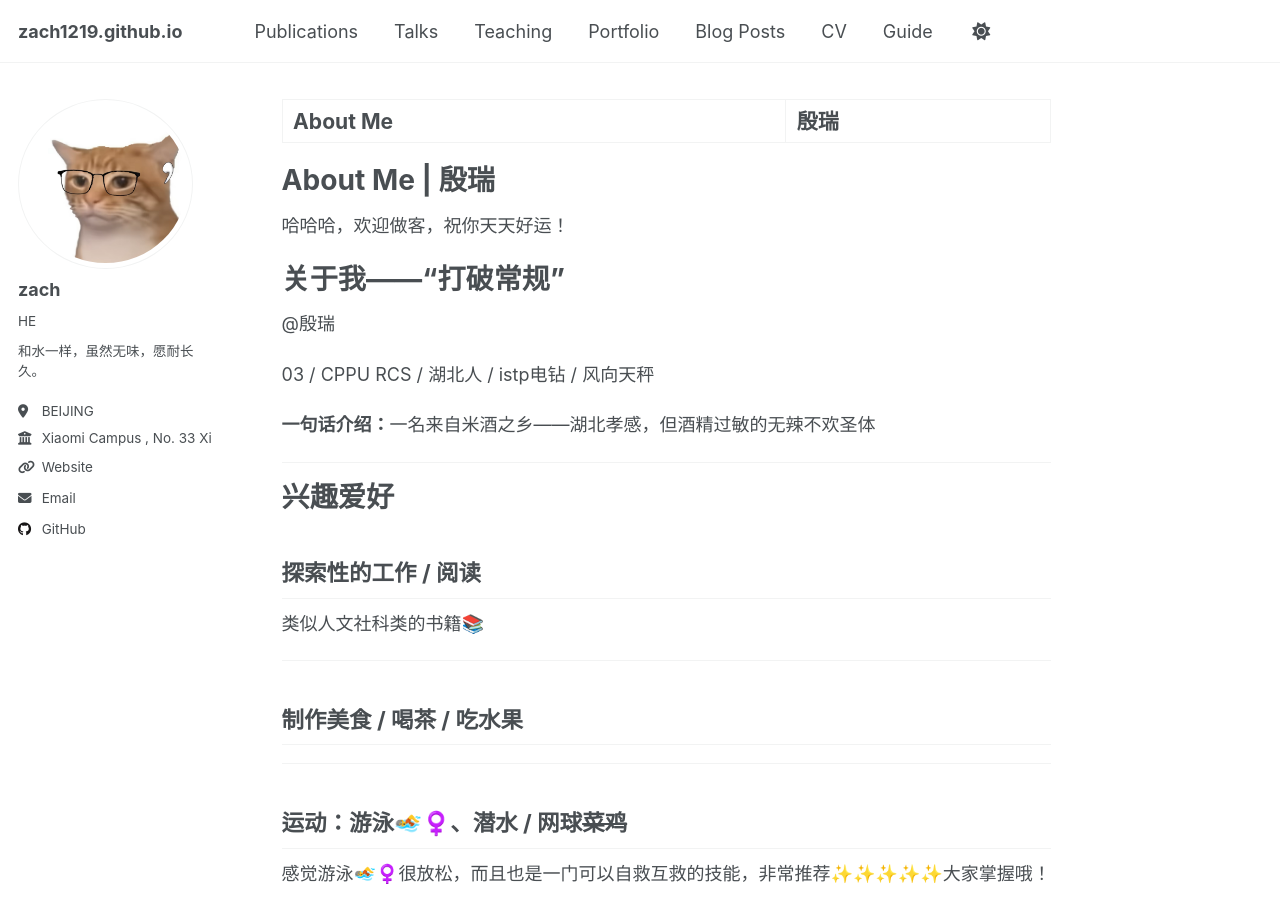
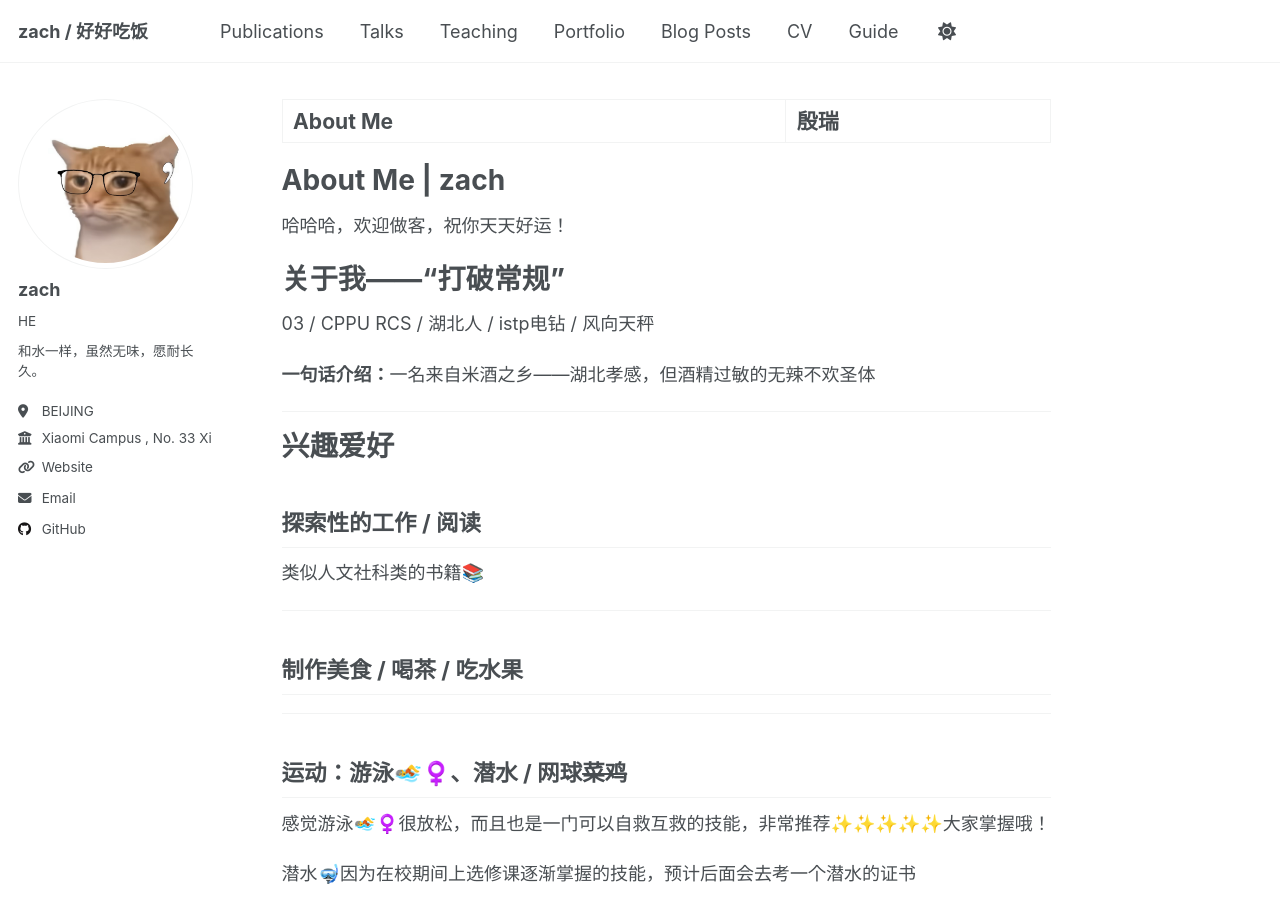
Before and after one commit to zach1219/zach1219.github.io, a Jekyll site: the page built from _pages/about.md, in a window 1280 px wide and 900 px high. Built offline with Jekyll 4.4.1, drawn with Linux system fonts in a browser that asks for light colours; a script that is not in the unit is left out.

Commit message:
画蛇添足

```diff
--- a/_config.yml
+++ b/_config.yml
@@ -9,14 +9,14 @@
 # Basic Site Settings
 locale                   : "en-US"
 site_theme               : "default" # Currently available options are "default", "air"
-title                    : #"Your Name / Site Title"
+title                    : "zach / 好好吃饭"
 title_separator          : "-"
 name                     : &name "Your Name"
 description              : &description "Your Name's academic portfolio"   # Update this with a general description of your site, this is the default if not overridden by a page
 url                      : https://zach1219.github.io/ # The base hostname & protocol for your site e.g. "https://[your GitHub username].github.io",
                                                            # or if you already have some other page hosted on Github then use "https://[your GitHub username].github.io/[Your Repo Name]"
 baseurl                  : "" # the subpath of your site, e.g. "/blog"
-repository               : "academicpages/academicpages.github.io"
+repository               : #"academicpages/academicpages.github.io"
 
 # Site Author - The following control what appear as part of the author content on the side bar.
 #               If a field is blank the icon and link will not appear, otherwise it will be shown.
--- a/_pages/about.md
+++ b/_pages/about.md
@@ -7,14 +7,13 @@ redirect_from:
   - /about.html
 ---
 
-# About Me | 殷瑞
+# About Me | zach
 
 哈哈哈，欢迎做客，祝你天天好运！
 
 
 # 关于我——“打破常规”
 
-@殷瑞
 
 03 / CPPU RCS / 湖北人 / istp电钻 / 风向天秤
 
```
